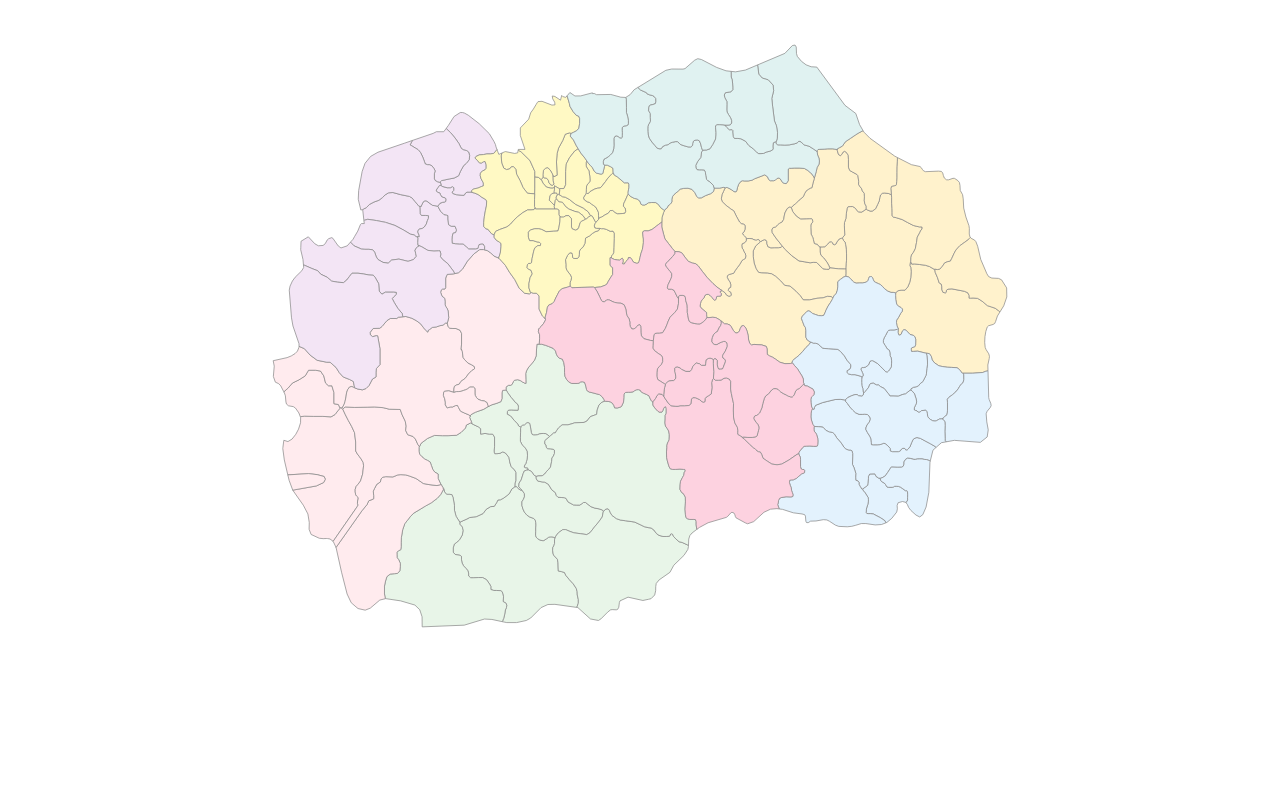
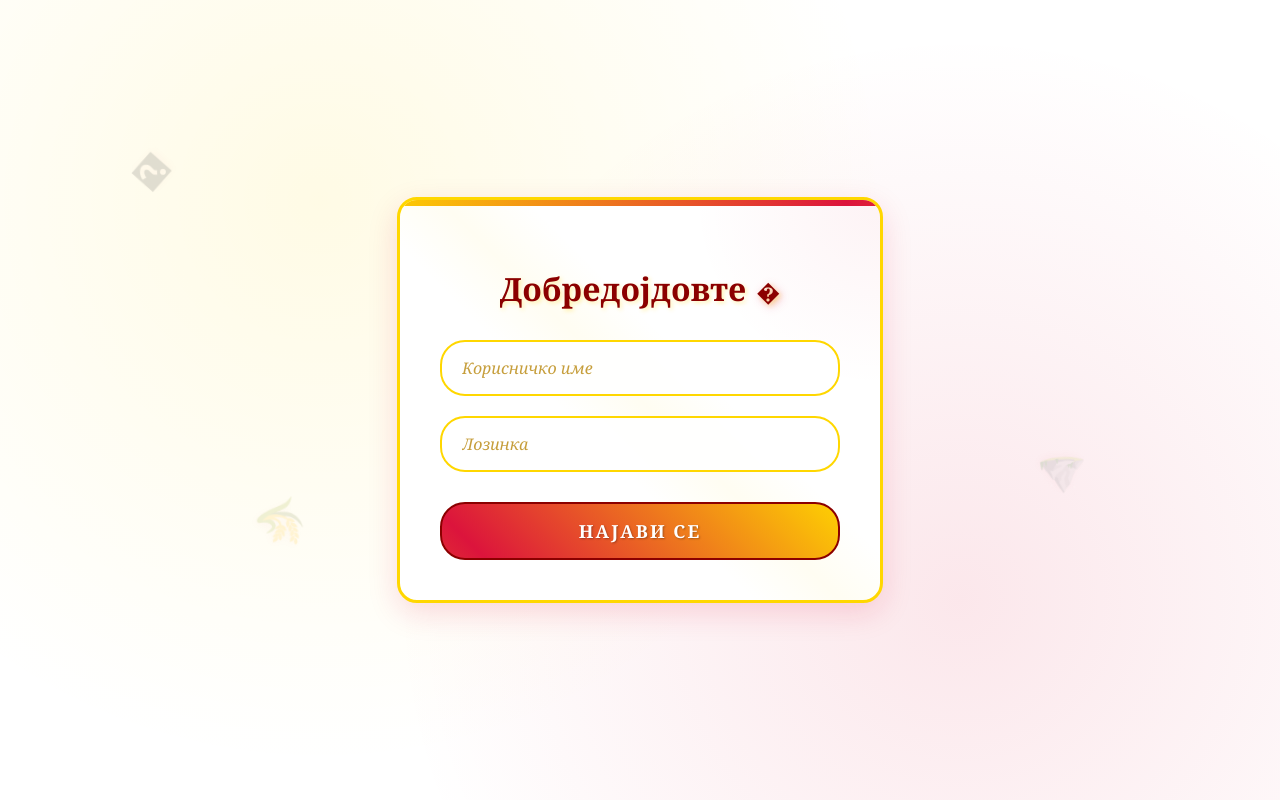
Before and after one commit to brane100/Macedonian-Folklore-App, a React (Create React App) app: page / in a window 1280 px wide. Shown: the top 800 px of the page. Built offline with nearby package versions, Linux system fonts and the light colour scheme.

Commit message:
add login component and testing

```diff
--- a/src/App.js
+++ b/src/App.js
@@ -1,11 +1,12 @@
 import logo from './logo.svg';
 // import './App.css';
 import MapMKD from './components/map/MapMKD';
+import Login from './components/Login/Login.js';
 
 function App() {
   return (
     <div className="App">
-
+      <Login />
         <MapMKD />
     </div>
   );
--- /dev/null
+++ b/src/components/Login/Login.css
@@ -0,0 +1,263 @@
+/* Macedonian Folklore Login Component Styles */
+.login-container {
+  display: flex;
+  justify-content: center;
+  align-items: center;
+  min-height: 100vh;
+  background: linear-gradient(135deg, #ffd700 0%, #dc143c 50%, #ffffff 100%);
+  background-image:
+    radial-gradient(circle at 25% 25%, rgba(255, 215, 0, 0.1) 0%, transparent 50%),
+    radial-gradient(circle at 75% 75%, rgba(220, 20, 60, 0.1) 0%, transparent 50%);
+  padding: 20px;
+  box-sizing: border-box;
+  position: relative;
+}
+
+.login-card {
+  background: var(--white, #ffffff);
+  border-radius: 20px;
+  padding: 40px;
+  box-shadow: 0 10px 30px rgba(220, 20, 60, 0.15);
+  border: 3px solid #ffd700;
+  max-width: 400px;
+  width: 100%;
+  text-align: center;
+  position: relative;
+  overflow: hidden;
+  transition: all 0.3s ease;
+  background-image:
+    linear-gradient(45deg, transparent 40%, rgba(255, 215, 0, 0.05) 50%, transparent 60%),
+    radial-gradient(circle at top right, rgba(220, 20, 60, 0.05) 0%, transparent 30%);
+}
+
+.login-card::before {
+  content: '';
+  position: absolute;
+  top: 0;
+  left: 0;
+  right: 0;
+  height: 6px;
+  background: linear-gradient(90deg, #ffd700 0%, #dc143c 50%, #ffd700 100%);
+  background-size: 200% 100%;
+  animation: flagWave 3s ease-in-out infinite;
+}
+
+@keyframes flagWave {
+  0%, 100% {
+    background-position: 0% 50%;
+  }
+  50% {
+    background-position: 100% 50%;
+  }
+}
+
+.login-card:hover {
+  transform: translateY(-5px);
+  box-shadow: 0 15px 40px rgba(220, 20, 60, 0.2);
+  border-color: #dc143c;
+}
+
+.login-title {
+  color: #8B0000;
+  font-size: 2rem;
+  margin-bottom: 30px;
+  font-weight: 700;
+  position: relative;
+  font-family: 'Georgia', 'Times New Roman', serif;
+  text-shadow: 2px 2px 4px rgba(255, 215, 0, 0.3);
+}
+
+.login-title::after {
+  content: '�️';
+  font-size: 1.5rem;
+  margin-left: 10px;
+  animation: bounce 2s infinite;
+  filter: drop-shadow(2px 2px 4px rgba(220, 20, 60, 0.3));
+}
+
+@keyframes bounce {
+  0%, 20%, 50%, 80%, 100% {
+    transform: translateY(0) scale(1);
+  }
+  40% {
+    transform: translateY(-10px) scale(1.1);
+  }
+  60% {
+    transform: translateY(-5px) scale(1.05);
+  }
+}
+
+.login-form {
+  display: flex;
+  flex-direction: column;
+  gap: 20px;
+}
+
+.input-group {
+  position: relative;
+}
+
+.login-input {
+  width: 100%;
+  padding: 15px 20px;
+  border: 2px solid #ffd700;
+  border-radius: 25px;
+  font-size: 16px;
+  background: rgba(255, 255, 255, 0.9);
+  color: #8B0000;
+  outline: none;
+  transition: all 0.3s ease;
+  box-sizing: border-box;
+  font-family: 'Georgia', 'Times New Roman', serif;
+}
+
+.login-input:focus {
+  border-color: #dc143c;
+  background: #ffffff;
+  box-shadow: 0 0 0 3px rgba(220, 20, 60, 0.2);
+  transform: scale(1.02);
+}
+
+.login-input::placeholder {
+  color: #B8860B;
+  opacity: 0.8;
+  font-style: italic;
+}
+
+.login-button {
+  background: linear-gradient(45deg, #ffd700 0%, #dc143c 50%, #ffd700 100%);
+  background-size: 200% 100%;
+  color: white;
+  border: 2px solid #8B0000;
+  padding: 15px 30px;
+  border-radius: 25px;
+  font-size: 18px;
+  font-weight: 700;
+  cursor: pointer;
+  transition: all 0.3s ease;
+  text-transform: uppercase;
+  letter-spacing: 2px;
+  margin-top: 10px;
+  position: relative;
+  overflow: hidden;
+  font-family: 'Georgia', 'Times New Roman', serif;
+  text-shadow: 1px 1px 2px rgba(0, 0, 0, 0.3);
+  animation: buttonGlow 2s ease-in-out infinite alternate;
+}
+
+@keyframes buttonGlow {
+  0% {
+    background-position: 0% 50%;
+  }
+  100% {
+    background-position: 100% 50%;
+  }
+}
+
+.login-button::before {
+  content: '';
+  position: absolute;
+  top: 0;
+  left: -100%;
+  width: 100%;
+  height: 100%;
+  background: linear-gradient(45deg, rgba(255, 255, 255, 0.3) 0%, rgba(255, 255, 255, 0.6) 50%, rgba(255, 255, 255, 0.3) 100%);
+  transition: left 0.6s ease;
+}
+
+.login-button:hover::before {
+  left: 100%;
+}
+
+.login-button:hover {
+  transform: translateY(-3px) scale(1.05);
+  box-shadow: 0 10px 30px rgba(220, 20, 60, 0.4);
+  border-color: #ffd700;
+}
+
+.login-button:active {
+  transform: translateY(0) scale(1);
+  box-shadow: 0 4px 15px rgba(220, 20, 60, 0.3);
+}
+
+/* Macedonian folklore floating elements */
+.floating-element {
+  position: absolute;
+  opacity: 0.15;
+  pointer-events: none;
+  font-size: 2.5rem;
+  animation: float 8s ease-in-out infinite;
+  filter: drop-shadow(2px 2px 4px rgba(220, 20, 60, 0.2));
+}
+
+.floating-element:nth-child(1) {
+  top: 20%;
+  left: 10%;
+  animation-delay: 0s;
+}
+
+.floating-element:nth-child(2) {
+  top: 60%;
+  right: 15%;
+  animation-delay: 2s;
+}
+
+.floating-element:nth-child(3) {
+  bottom: 30%;
+  left: 20%;
+  animation-delay: 4s;
+}
+
+@keyframes float {
+  0%, 100% {
+    transform: translateY(0px) rotate(0deg) scale(1);
+  }
+  25% {
+    transform: translateY(-15px) rotate(90deg) scale(1.1);
+  }
+  50% {
+    transform: translateY(-25px) rotate(180deg) scale(1);
+  }
+  75% {
+    transform: translateY(-15px) rotate(270deg) scale(1.1);
+  }
+}
+
+/* Responsive design */
+@media (max-width: 480px) {
+  .login-card {
+    padding: 30px 20px;
+    margin: 10px;
+  }
+
+  .login-title {
+    font-size: 1.5rem;
+  }
+
+  .login-input {
+    padding: 12px 18px;
+    font-size: 14px;
+  }
+
+  .login-button {
+    padding: 12px 25px;
+    font-size: 16px;
+  }
+}
+
+/* Success animation for future use */
+@keyframes success {
+  0% {
+    transform: scale(1);
+  }
+  50% {
+    transform: scale(1.1);
+  }
+  100% {
+    transform: scale(1);
+  }
+}
+
+.success-animation {
+  animation: success 0.5s ease;
+}
--- /dev/null
+++ b/src/components/Login/Login.js
@@ -0,0 +1,38 @@
+import './Login.css';
+
+export default function Login(props) {
+    return(
+        <div className="login-container">
+            {/* Macedonian folklore floating elements */}
+            <div className="floating-element">�</div>
+            <div className="floating-element">⛰️</div>
+            <div className="floating-element">🌾</div>
+
+            <div className="login-card">
+                <h2 className="login-title">Добредојдовте</h2>
+                <div className="login-form">
+                    <div className="input-group">
+                        <input
+                            type="text"
+                            placeholder="Корисничко име"
+                            className="login-input"
+                        />
+                    </div>
+                    <div className="input-group">
+                        <input
+                            type="password"
+                            placeholder="Лозинка"
+                            className="login-input"
+                        />
+                    </div>
+                    <button
+                        onClick={props.onLogin}
+                        className="login-button"
+                    >
+                        Најави се
+                    </button>
+                </div>
+            </div>
+        </div>
+    )
+}
--- a/src/components/map/MapMKD.css
+++ b/src/components/map/MapMKD.css
@@ -62,6 +62,7 @@
   stroke: #007bff;
 }
 
+
 /* Стилови за секој регион поединечно - подобрени бои */
 .region-group.region-pelagonianRegion path {
   fill: #e8f5e8 !important; /* ok */
@@ -93,6 +94,18 @@
 
 .region-group.region-polishRegion path {
   fill: #f3e5f5 !important; /* ok */
+}
+
+/* Стил за сите региони заедно */
+.region-group.region-pelagonianRegion path,
+.region-group.region-eastRegion path,
+.region-group.region-southwestRegion path,
+.region-group.region-southeastRegion path,
+.region-group.region-vardarRegion path,
+.region-group.region-skopjeRegion path,
+.region-group.region-northeastRegion path,
+.region-group.region-polishRegion path {
+  fill: #000000 !important; /* Uniform color */
 }
 
 /* Hover ефекти за региони - со карактеристични граници */
@@ -152,6 +165,17 @@
   filter: brightness(1.05);
 }
 
+.region-group.region-pelagonianRegion:hover path,
+.region-group.region-eastRegion:hover path,
+.region-group.region-southwestRegion:hover path,
+.region-group.region-southeastRegion:hover path,
+.region-group.region-vardarRegion:hover path,
+.region-group.region-skopjeRegion:hover path,
+.region-group.region-northeastRegion:hover path,
+.region-group.region-polishRegion:hover path {
+  fill: #ef5350 !important; /* Uniform color */
+  stroke: #c62828 !important;
+}
 /* Tooltip стилови за прикажување на ID на општини */
 .municipality-tooltip {
   pointer-events: none;
@@ -191,7 +215,7 @@
     stroke-width: 1.2;
   }
 
-  .region-group:hover path,
+  .region-group:hover:hover path,
   .region-group:active path {
     stroke-width: 2.5px !important;
   }
@@ -249,7 +273,7 @@
     stroke-width: 1.5;
   }
 
-  .region-group:hover path,
+  .region-group:hover:hover path,
   .region-group:active path {
     stroke-width: 3.0px !important;
   }
```
